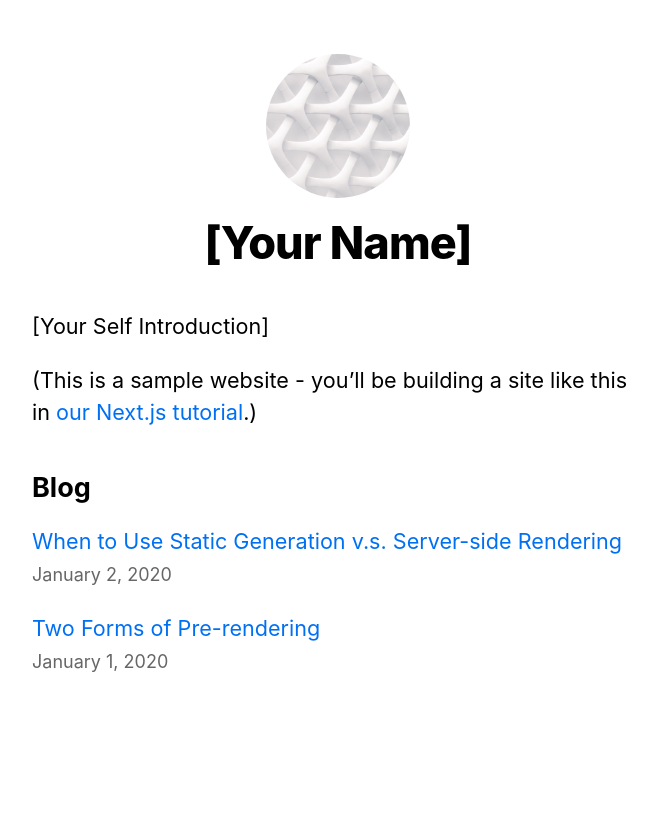
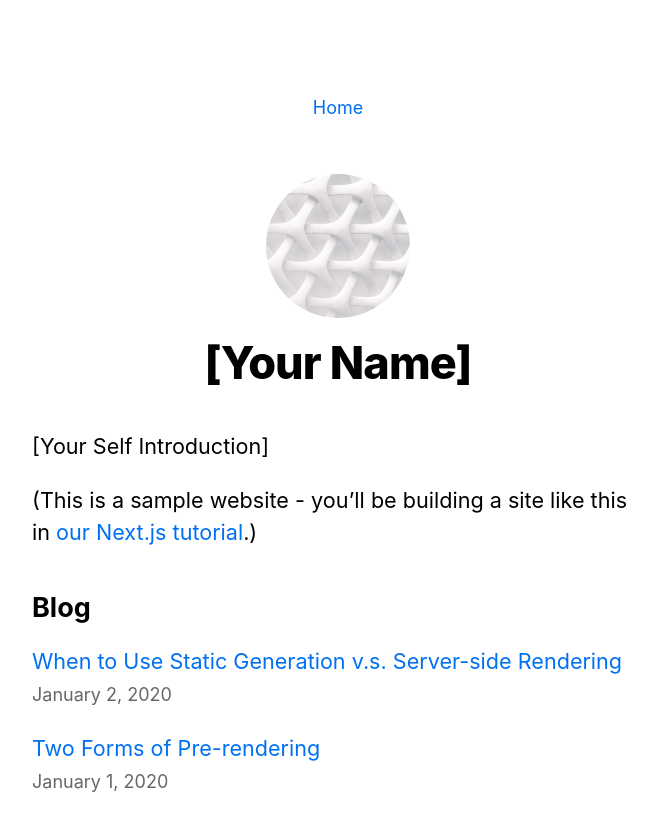
Before and after one commit to algaio/algaio.github.io, a Next.js app: page / in a window 1280 px wide. Shown: the top 830 px of the page, without its empty margins (302-959 px from the left). Before the commit the page ends 800 px from the top, so only its background shows below. Built offline with nearby package versions, Linux system fonts and the light colour scheme.

Commit message:
FEAT : (Nav) ports over the Nav component from Gatsby
Implemented the new component in Layout

Adds css variables from the old project to global.css

```diff
--- a/components/Layout/index.tsx
+++ b/components/Layout/index.tsx
@@ -1,9 +1,9 @@
 import { FunctionComponent } from "react";
 import Head from "next/head";
+import Link from "next/link";
 import styles from "./layout.module.css";
+import Nav from "../Nav";
 import utilStyles from "../../styles/utils.module.css";
-import Link from "next/link";
-
 const name = "[Your Name]";
 export const siteTitle = "Next.js Sample Website";
 
@@ -12,6 +12,9 @@ type LayoutProps = {
 };
 
 const Layout: FunctionComponent<LayoutProps> = ({ children, home }) => {
+  const LinkProps = {
+    href: "/",
+  };
   return (
     <div className={styles.container}>
       <Head>
@@ -32,6 +35,9 @@ const Layout: FunctionComponent<LayoutProps> = ({ children, home }) => {
       <header className={styles.header}>
         {home ? (
           <>
+            <Nav>
+              <Link {...LinkProps}>Home</Link>
+            </Nav>
             <img
               src='/images/profile.jpg'
               className={`${styles.headerHomeImage} ${utilStyles.borderCircle}`}
--- /dev/null
+++ b/components/Nav/index.tsx
@@ -0,0 +1,15 @@
+import { FunctionComponent } from "react";
+import styles from "./nav.module.css";
+
+const Nav: FunctionComponent = ({ children }) => (
+  <nav className={styles.main}>
+    {children}
+    {/* {props.pathname === "/articles/" ? (
+      <Link to='/'>Home</Link>
+    ) : (
+      <Link to='/articles/'>Articles</Link>
+    )} */}
+  </nav>
+);
+
+export default Nav;
--- /dev/null
+++ b/components/Nav/nav.module.css
@@ -0,0 +1,9 @@
+.main {
+  width: auto;
+  height: 10vh;
+  text-align: right;
+  background-color: transparent;
+  padding-left: var(--padding);
+  padding-right: var(--padding);
+  margin-top: 5vh;
+}
--- a/styles/global.css
+++ b/styles/global.css
@@ -25,3 +25,16 @@ img {
   max-width: 100%;
   display: block;
 }
+
+/* CSS Variables */
+:root {
+  /* Vars */
+  --padding: 10vw;
+  --text-width: 100%;
+  --text-width-tablet: 90%;
+  /* Font vars */
+  --font_min_width: 500px;
+  --font_max_width: 1920px;
+  --font_min_size: 20px;
+  --font_max_size: 48px;
+}
```
